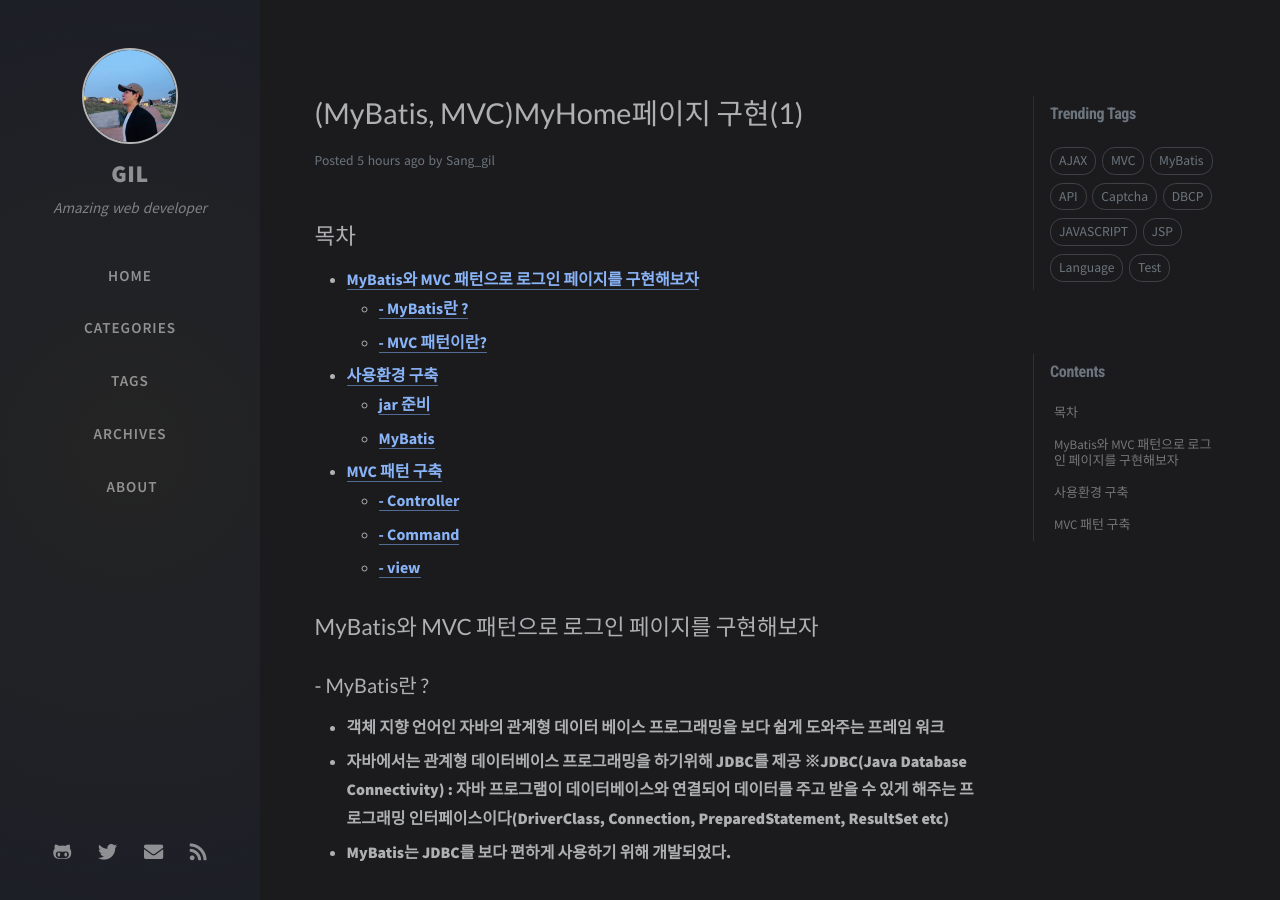
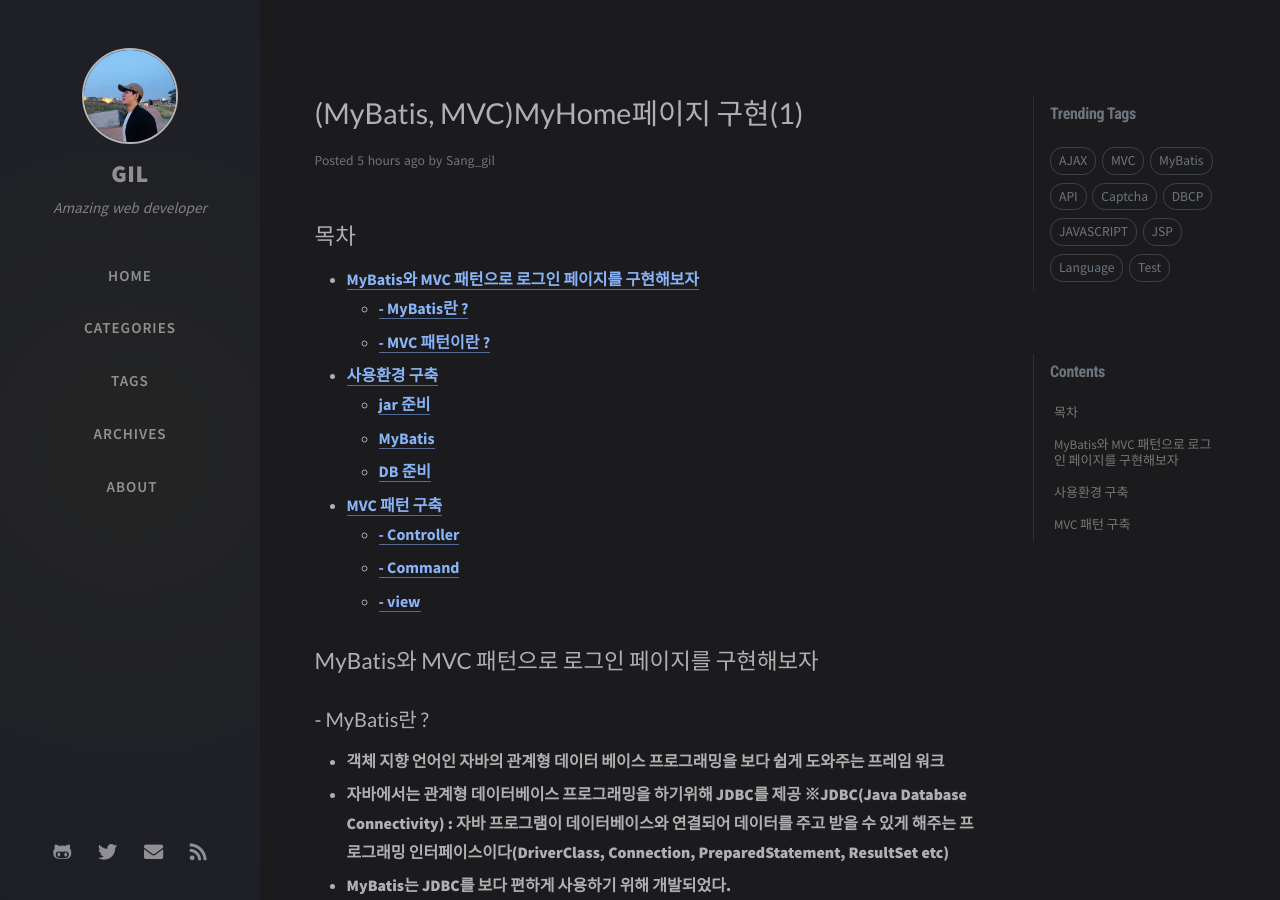
Before and after one commit to fkdl3010/fkdl3010.github.io, a Jekyll site: the page built from _posts/myHome/2020-12-25-MYHOME.md, in a window 1280 px wide and 900 px high. Built offline with Jekyll 4.4.1, drawn with Linux system fonts in a browser that asks for light colours; nearby versions of some CDN libraries; comment, search, counter and statistics services are not loaded.

Commit message:
MyHome update

```diff
--- a/_posts/myHome/2020-12-25-MYHOME.md
+++ b/_posts/myHome/2020-12-25-MYHOME.md
@@ -20,10 +20,11 @@ tags: [MyBatis, MVC, AJAX]
 
 - [MyBatis와 MVC 패턴으로 로그인 페이지를 구현해보자](#mybatis와-mvc-패턴으로-로그인-페이지를-구현해보자)
   - [- MyBatis란 ?](#--mybatis란-)
-  - [- MVC 패턴이란?](#--mvc-패턴이란)
+  - [- MVC 패턴이란 ?](#--mvc-패턴이란-)
 - [사용환경 구축](#사용환경-구축)
   - [jar 준비](#jar-준비)
   - [MyBatis](#mybatis)
+  - [DB 준비](#db-준비)
 - [MVC 패턴 구축](#mvc-패턴-구축)
   - [- Controller](#--controller)
   - [- Command](#--command)
```
